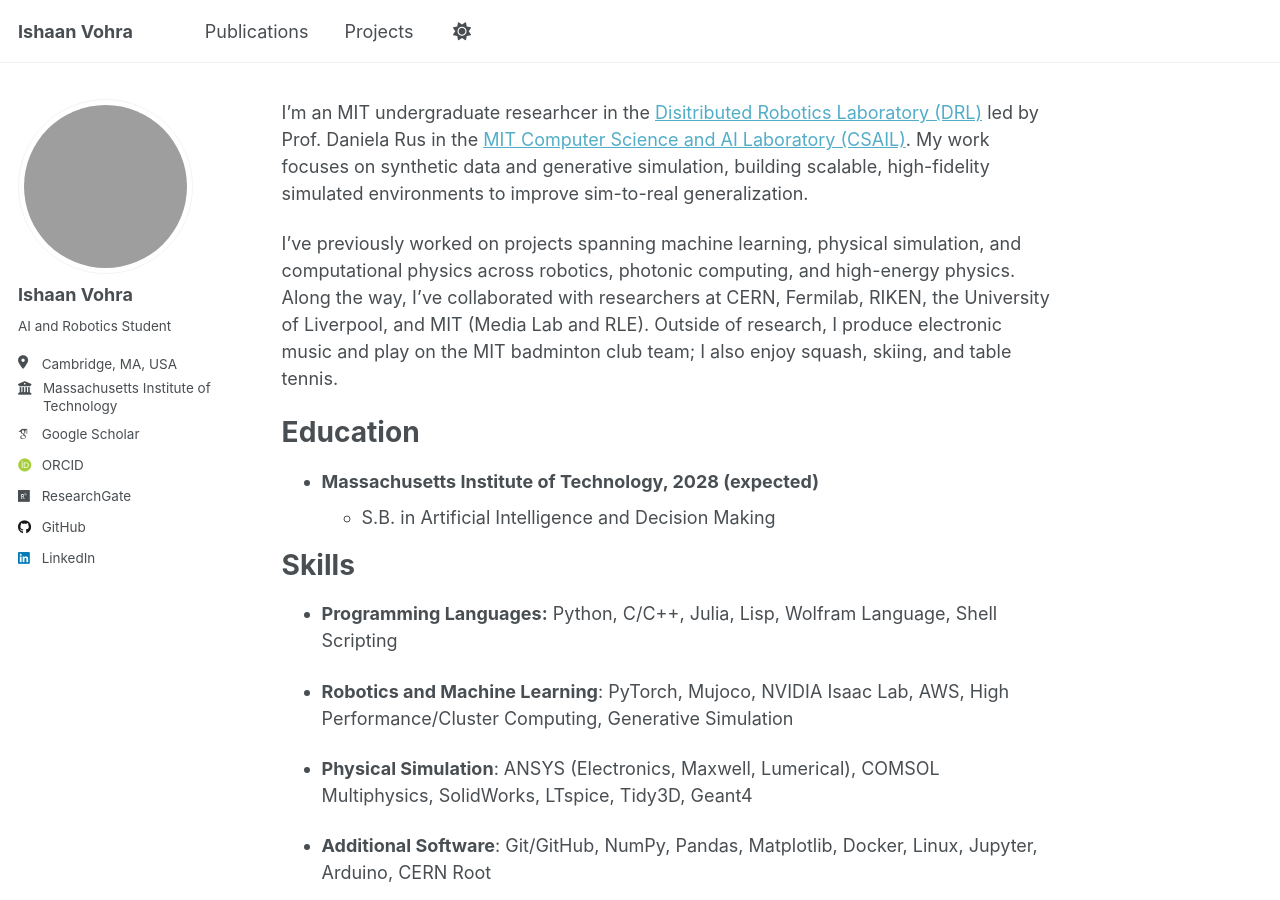
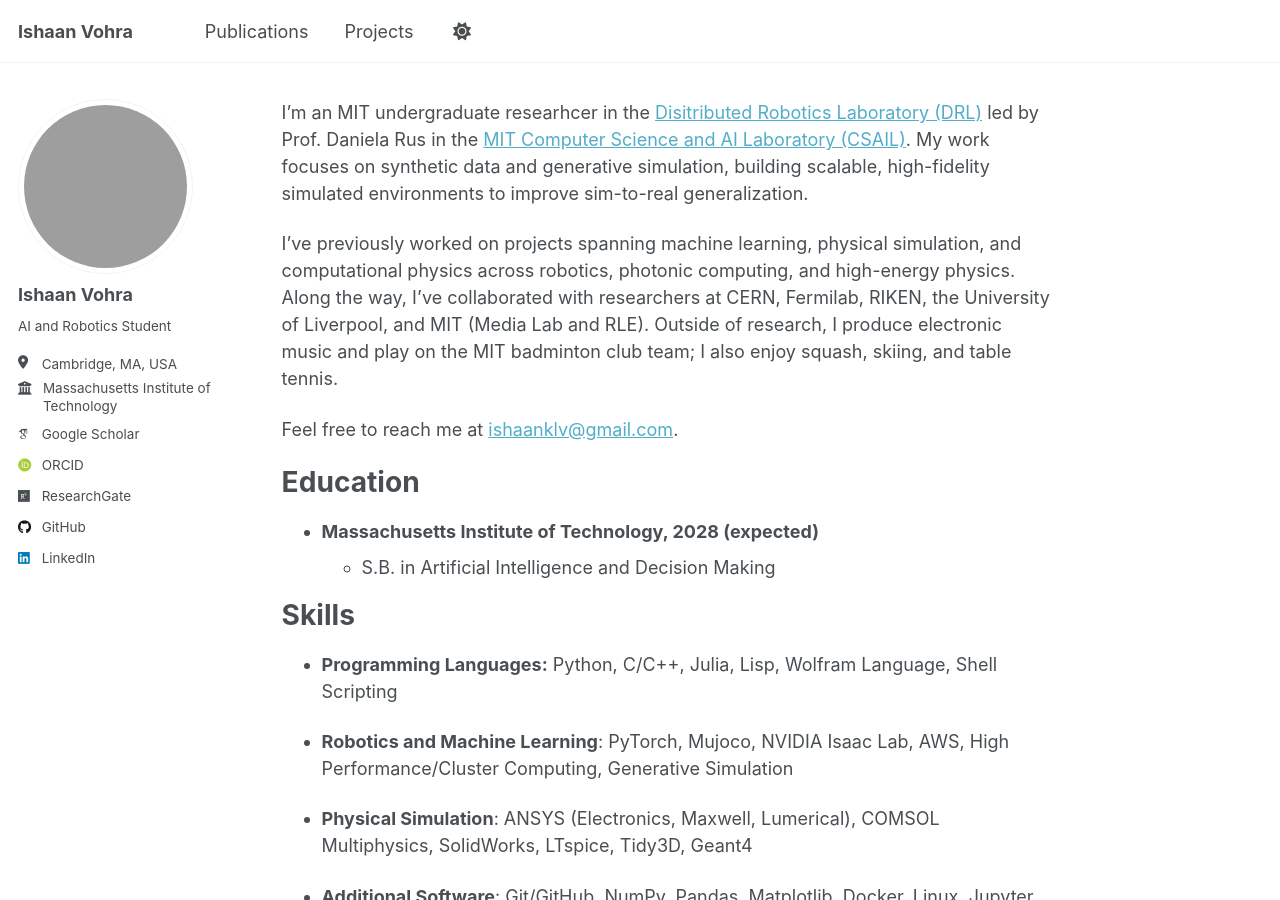
Before and after one commit to Ishaan-vohra/Ishaan-vohra.github.io, a Jekyll site: the page built from _pages/about.md, in a window 1280 px wide and 900 px high. Built offline with Jekyll 4.4.1, drawn with Linux system fonts in a browser that asks for light colours; some web fonts are replaced; a script that is not in the unit is left out.

Commit message:
Update about.md

```diff
--- a/_pages/about.md
+++ b/_pages/about.md
@@ -10,6 +10,8 @@
 I'm an MIT undergraduate researhcer in the [Disitributed Robotics Laboratory (DRL)](https://www.csail.mit.edu/research/distributed-robotics-laboratory) led by Prof. Daniela Rus in the [MIT Computer Science and AI Laboratory (CSAIL)](https://www.csail.mit.edu/). My work focuses on synthetic data and generative simulation, building scalable, high-fidelity simulated environments to improve sim-to-real generalization.
 
 I’ve previously worked on projects spanning machine learning, physical simulation, and computational physics across robotics, photonic computing, and high-energy physics. Along the way, I’ve collaborated with researchers at CERN, Fermilab, RIKEN, the University of Liverpool, and MIT (Media Lab and RLE). Outside of research, I produce electronic music and play on the MIT badminton club team; I also enjoy squash, skiing, and table tennis.
+
+Feel free to reach me at <ishaanklv@gmail.com>.
 
 Education
 ======
```
